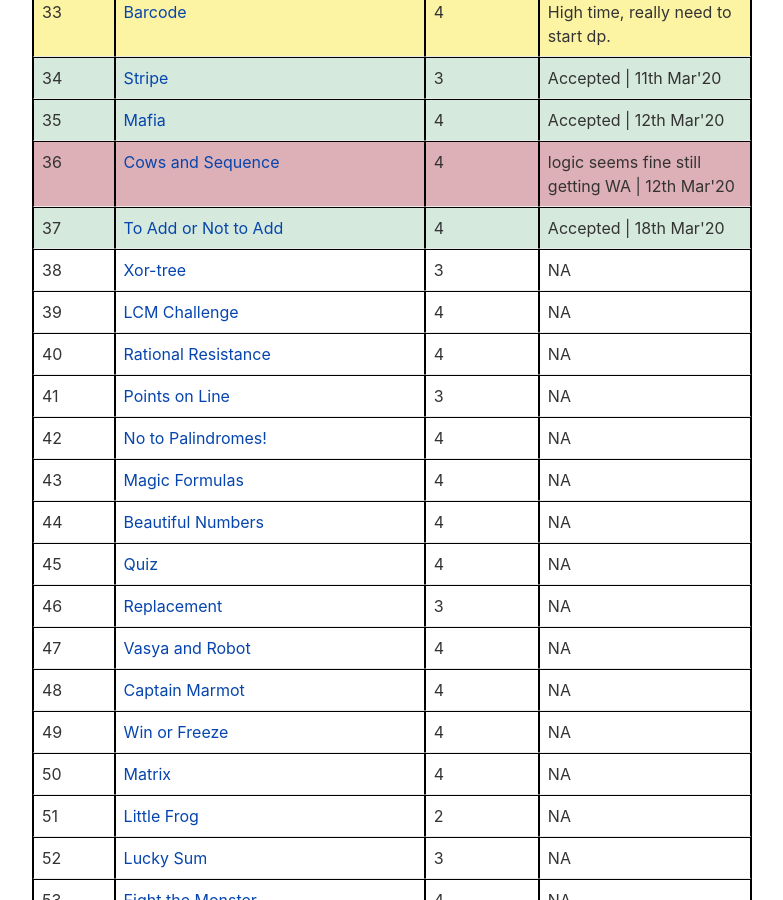
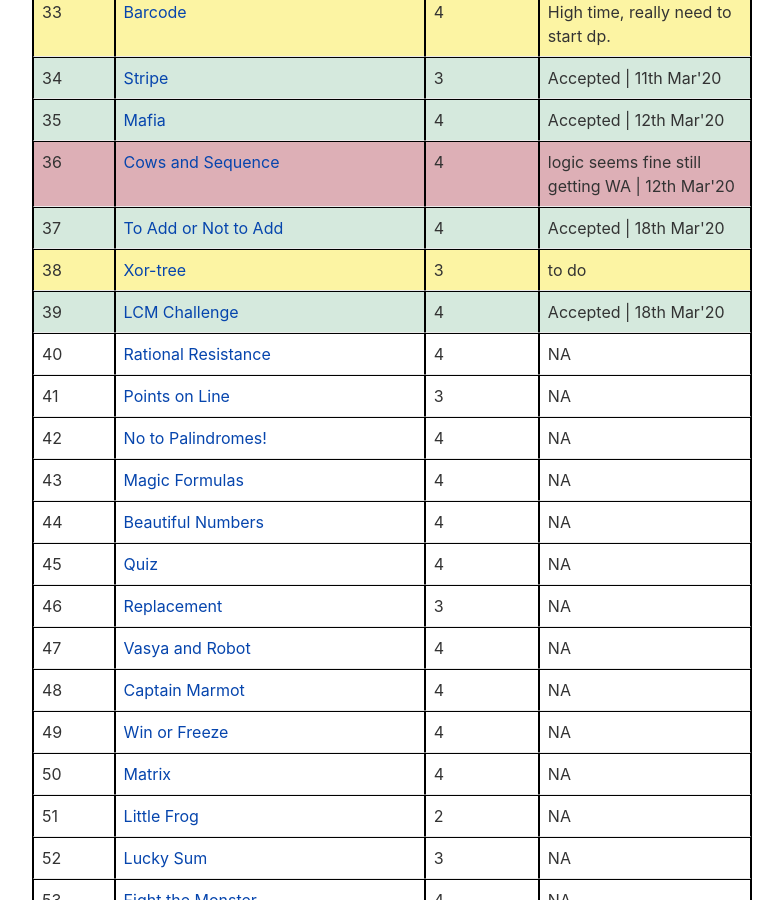
Before and after one commit to vaibhavahuja/vaibhavahuja.github.io, a Jekyll site: the page built from _posts/2020-02-13-practice-list-1.md, in a window 1280 px wide and 900 px high, scrolled down 1728 px. Shown: the whole window, without its empty margins (8-791 px from the left). Built offline with Jekyll 4.4.1, drawn with Linux system fonts in a browser that asks for light colours; comment, search, counter and statistics services are not loaded.

Commit message:
updated problems

```diff
--- a/_posts/2020-02-13-practice-list-1.md
+++ b/_posts/2020-02-13-practice-list-1.md
@@ -244,17 +244,17 @@
 		<td>4</td>
 		<td>Accepted | 18th Mar'20</td>
 	</tr>
-	<tr style="background-color: white;">
+	<tr style="background-color: {{page.yellow}};">
 		<td>38</td>
 		<td><a href="http://codeforces.com/problemset/problem/429/A" target="_blank">Xor-tree</a></td>
 		<td>3</td>
-		<td>NA</td>
+		<td>to do</td>
 	</tr>
-	<tr style="background-color: white;">
+	<tr style="background-color: {{page.green}};">
 		<td>39</td>
 		<td><a href="http://codeforces.com/problemset/problem/235/A" target="_blank">LCM Challenge</a></td>
 		<td>4</td>
-		<td>NA</td>
+		<td>Accepted | 18th Mar'20</td>
 	</tr>
 	<tr style="background-color: white;">
 		<td>40</td>
```
